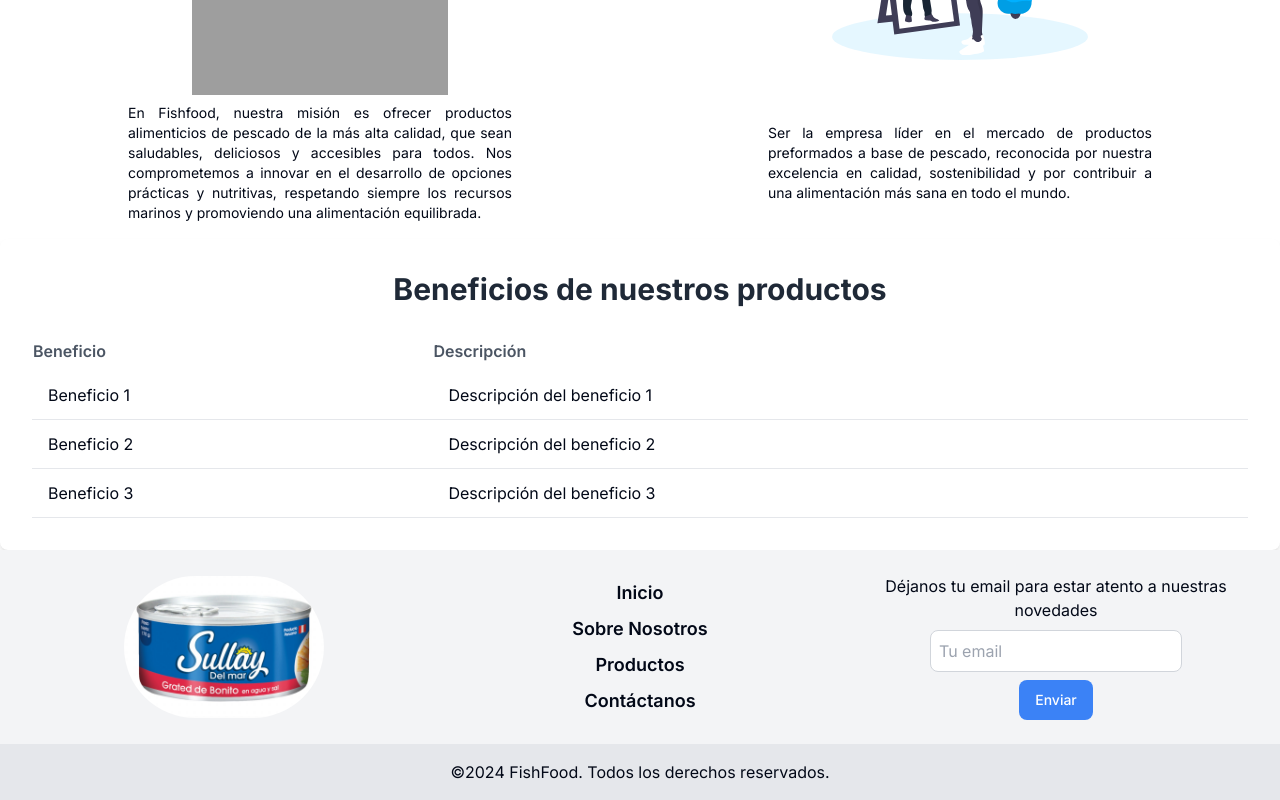
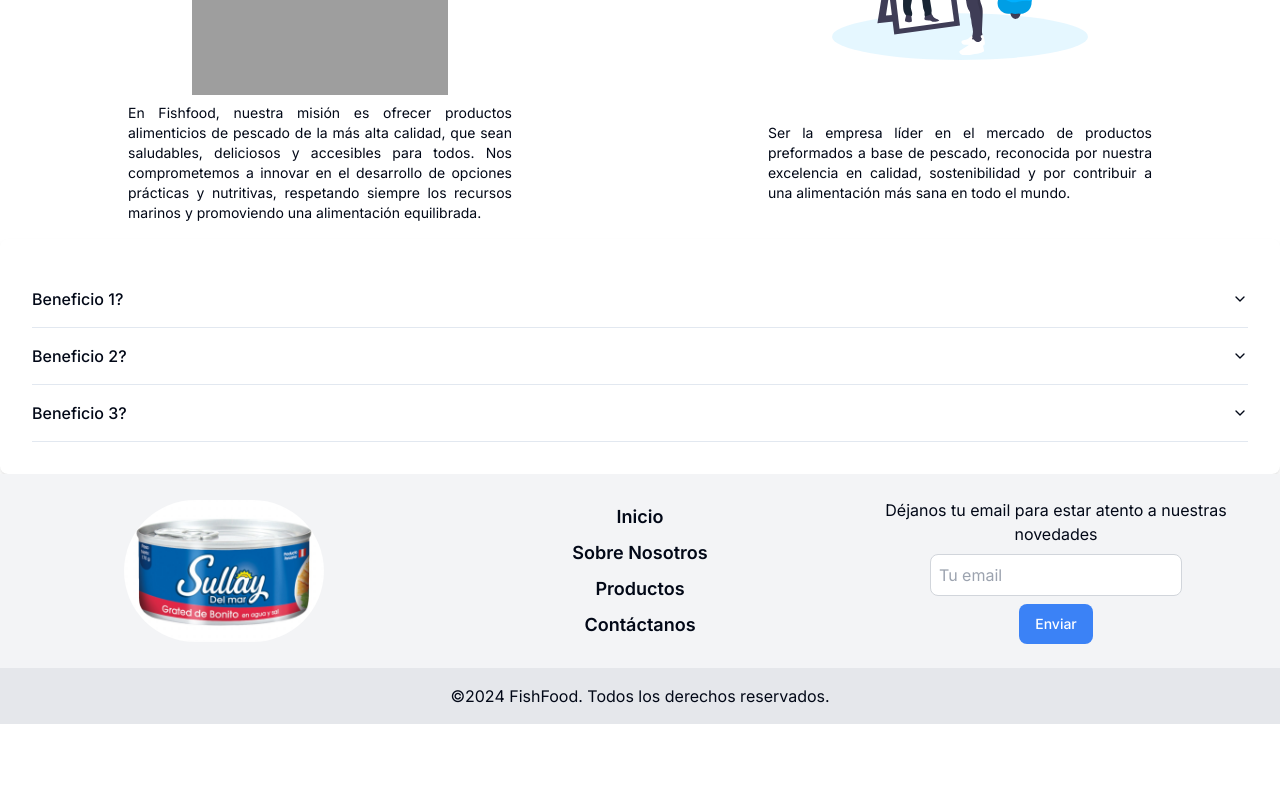
Before and after one commit to BrandonVizcarraSarmiento/biosumaq, a Next.js app: page / in a window 1280 px wide. Shown: the part 913-1713 px from the top of the page. After the commit the page ends 1637 px from the top, so only its background shows below. Built offline with nearby package versions, Linux system fonts and the light colour scheme; grey boxes are pictures that could not be loaded.

Commit message:
Beneficios 2.0

```diff
--- a/components/clientes/beneficios.tsx
+++ b/components/clientes/beneficios.tsx
@@ -1,35 +1,48 @@
-const Beneficios = () => {
-    return (
-        <div className="bg-white p-8 rounded-lg shadow-md">
-        <h2 className="text-3xl font-bold text-center text-gray-800 mb-6">
-          Beneficios de nuestros productos
-        </h2>
-        <table className="min-w-full bg-white">
-          <thead>
-            <tr>
-              <th className="py-2 text-left text-gray-600 font-semibold">Beneficio</th>
-              <th className="py-2 text-left text-gray-600 font-semibold">Descripción</th>
-            </tr>
-          </thead>
-          <tbody>
-            <tr>
-              <td className="py-3 px-4 border-b border-gray-200">Beneficio 1</td>
-              <td className="py-3 px-4 border-b border-gray-200">Descripción del beneficio 1</td>
-            </tr>
-            <tr>
-              <td className="py-3 px-4 border-b border-gray-200">Beneficio 2</td>
-              <td className="py-3 px-4 border-b border-gray-200">Descripción del beneficio 2</td>
-            </tr>
-            <tr>
-              <td className="py-3 px-4 border-b border-gray-200">Beneficio 3</td>
-              <td className="py-3 px-4 border-b border-gray-200">Descripción del beneficio 3</td>
-            </tr>
-          </tbody>
-        </table>
-      </div>
+import {
+  Accordion,
+  AccordionContent,
+  AccordionItem,
+  AccordionTrigger,
+} from "@/components/ui/accordion"
 
 
-    );
+
+const Beneficios = () => {
+  return (
+    <div className="bg-white p-8 rounded-lg shadow-md">
+
+      <Accordion type="single" collapsible>
+        <AccordionItem value="item-1">
+          <AccordionTrigger>Beneficio 1?</AccordionTrigger>
+          <AccordionContent>
+            Respuesta 1
+          </AccordionContent>
+        </AccordionItem>
+      </Accordion>
+
+      <Accordion type="single" collapsible>
+        <AccordionItem value="item-1">
+          <AccordionTrigger>Beneficio 2?</AccordionTrigger>
+          <AccordionContent>
+            Respuesta 2
+          </AccordionContent>
+        </AccordionItem>
+      </Accordion>
+
+      <Accordion type="single" collapsible>
+        <AccordionItem value="item-1">
+          <AccordionTrigger>Beneficio 3?</AccordionTrigger>
+          <AccordionContent>
+            Respuesta 3
+          </AccordionContent>
+        </AccordionItem>
+      </Accordion>
+
+
+    </div>
+
+
+  );
 }
 
 export default Beneficios;
--- /dev/null
+++ b/components/ui/accordion.tsx
@@ -0,0 +1,58 @@
+"use client"
+
+import * as React from "react"
+import * as AccordionPrimitive from "@radix-ui/react-accordion"
+import { ChevronDown } from "lucide-react"
+
+import { cn } from "@/lib/utils"
+
+const Accordion = AccordionPrimitive.Root
+
+const AccordionItem = React.forwardRef<
+  React.ElementRef<typeof AccordionPrimitive.Item>,
+  React.ComponentPropsWithoutRef<typeof AccordionPrimitive.Item>
+>(({ className, ...props }, ref) => (
+  <AccordionPrimitive.Item
+    ref={ref}
+    className={cn("border-b", className)}
+    {...props}
+  />
+))
+AccordionItem.displayName = "AccordionItem"
+
+const AccordionTrigger = React.forwardRef<
+  React.ElementRef<typeof AccordionPrimitive.Trigger>,
+  React.ComponentPropsWithoutRef<typeof AccordionPrimitive.Trigger>
+>(({ className, children, ...props }, ref) => (
+  <AccordionPrimitive.Header className="flex">
+    <AccordionPrimitive.Trigger
+      ref={ref}
+      className={cn(
+        "flex flex-1 items-center justify-between py-4 font-medium transition-all hover:underline [&[data-state=open]>svg]:rotate-180",
+        className
+      )}
+      {...props}
+    >
+      {children}
+      <ChevronDown className="h-4 w-4 shrink-0 transition-transform duration-200" />
+    </AccordionPrimitive.Trigger>
+  </AccordionPrimitive.Header>
+))
+AccordionTrigger.displayName = AccordionPrimitive.Trigger.displayName
+
+const AccordionContent = React.forwardRef<
+  React.ElementRef<typeof AccordionPrimitive.Content>,
+  React.ComponentPropsWithoutRef<typeof AccordionPrimitive.Content>
+>(({ className, children, ...props }, ref) => (
+  <AccordionPrimitive.Content
+    ref={ref}
+    className="overflow-hidden text-sm transition-all data-[state=closed]:animate-accordion-up data-[state=open]:animate-accordion-down"
+    {...props}
+  >
+    <div className={cn("pb-4 pt-0", className)}>{children}</div>
+  </AccordionPrimitive.Content>
+))
+
+AccordionContent.displayName = AccordionPrimitive.Content.displayName
+
+export { Accordion, AccordionItem, AccordionTrigger, AccordionContent }
--- a/package.json
+++ b/package.json
@@ -9,6 +9,7 @@
     "lint": "next lint"
   },
   "dependencies": {
+    "@radix-ui/react-accordion": "^1.2.0",
     "@radix-ui/react-popover": "^1.1.1",
     "@radix-ui/react-separator": "^1.1.0",
     "@radix-ui/react-slot": "^1.1.0",
```
Also changed, not shown: 1 other file (tests, documents, lock files or other folders).
